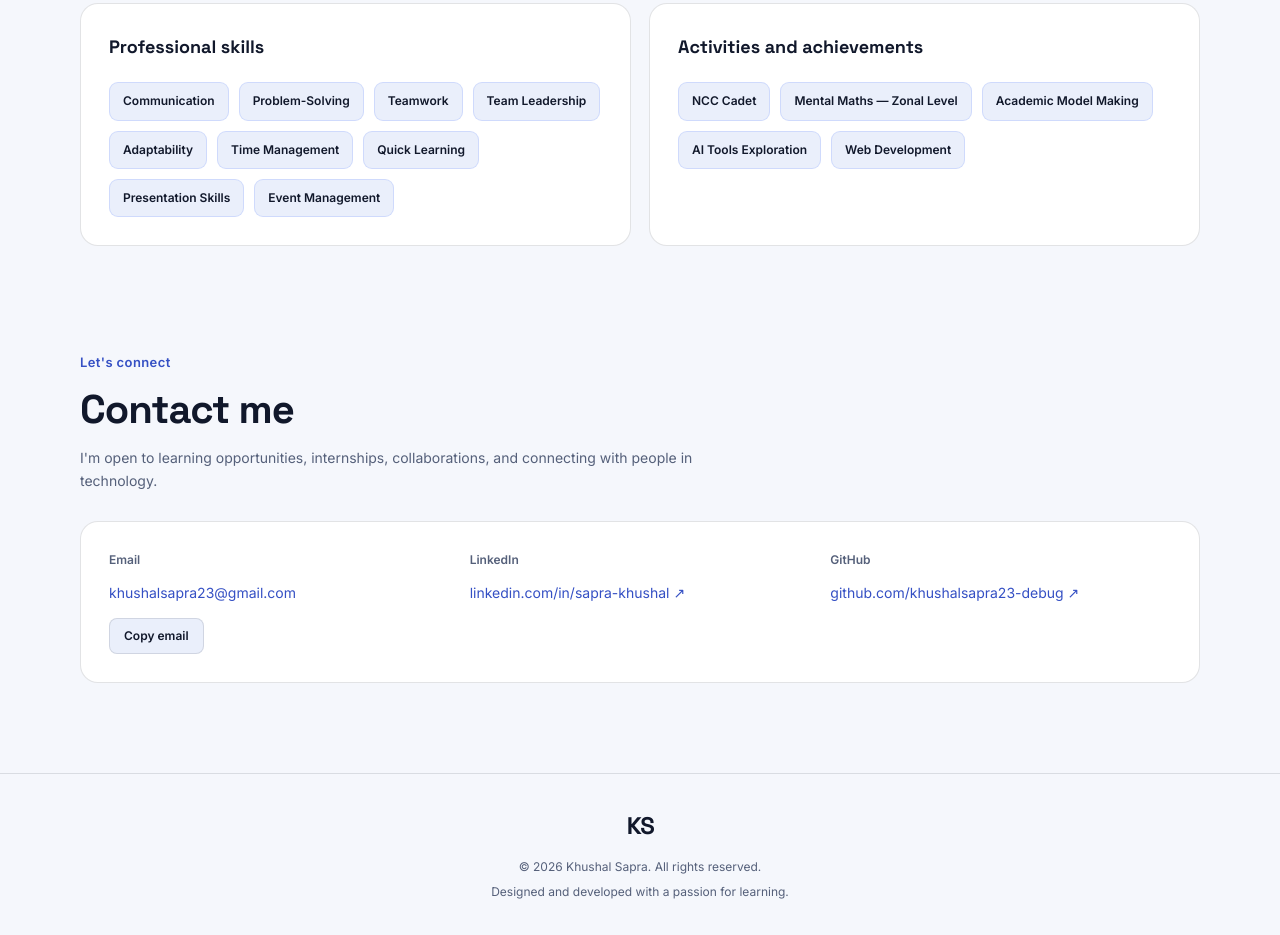
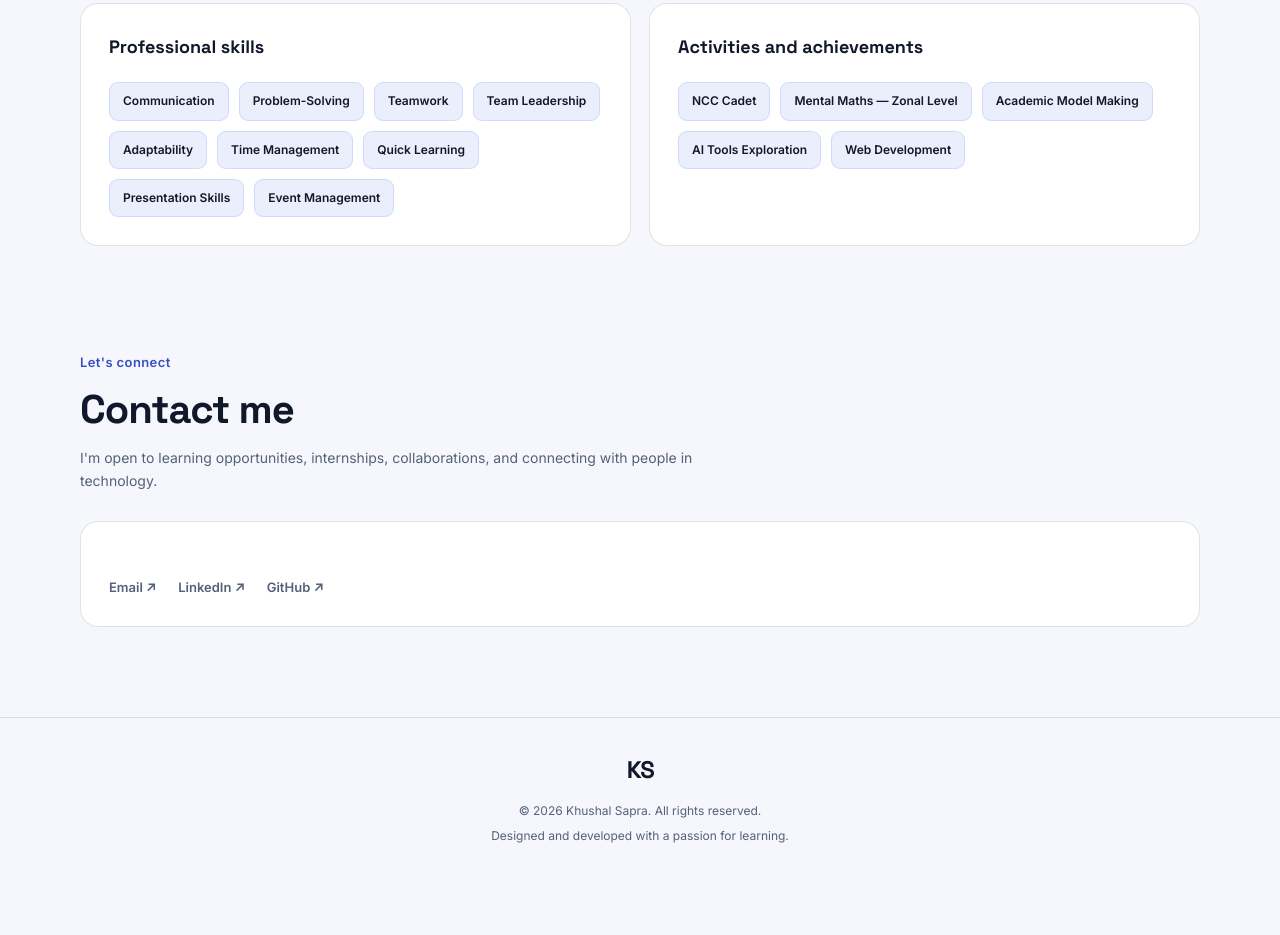
Before and after one commit to khushalsapra23-debug/KHUSHAL-SAPRA-PORTFOLIO, a plain HTML site: page index.html in a window 1280 px wide. Shown: the part 2767-3702 px from the top of the page. After the commit the page ends 3646 px from the top, so only its background shows below. Drawn offline with Linux system fonts and the light colour scheme.

Commit message:
Update index.html

```diff
--- a/index.html
+++ b/index.html
@@ -252,20 +252,10 @@
       </div>
 
       <div class="contact-card">
-        <div class="contact-item">
-          <span class="contact-label">Email</span>
-          <a href="mailto:khushalsapra23@gmail.com" id="email-link">khushalsapra23@gmail.com</a>
-          <button class="copy-button" id="copy-email" type="button" data-email="khushalsapra23@gmail.com">Copy email</button>
-        </div>
-
-        <div class="contact-item">
-          <span class="contact-label">LinkedIn</span>
-          <a href="https://linkedin.com/in/sapra-khushal" target="_blank" rel="noopener noreferrer">linkedin.com/in/sapra-khushal ↗</a>
-        </div>
-
-        <div class="contact-item">
-          <span class="contact-label">GitHub</span>
-          <a href="https://github.com/khushalsapra23-debug" target="_blank" rel="noopener noreferrer">github.com/khushalsapra23-debug ↗</a>
+        <div class="social-links">
+          <a href="mailto:khushalsapra23@gmail.com">Email ↗</a>
+          <a href="https://linkedin.com/in/sapra-khushal" target="_blank" rel="noopener noreferrer">LinkedIn ↗</a>
+          <a href="https://github.com/khushalsapra23-debug" target="_blank" rel="noopener noreferrer">GitHub ↗</a>
         </div>
       </div>
     </section>
@@ -278,7 +268,6 @@
   </footer>
 
   <button class="back-to-top" id="back-to-top" type="button" aria-label="Back to top">↑</button>
-  <div class="toast" id="toast" role="status" aria-live="polite"></div>
 
   <script src="script.js"></script>
 </body>
```
